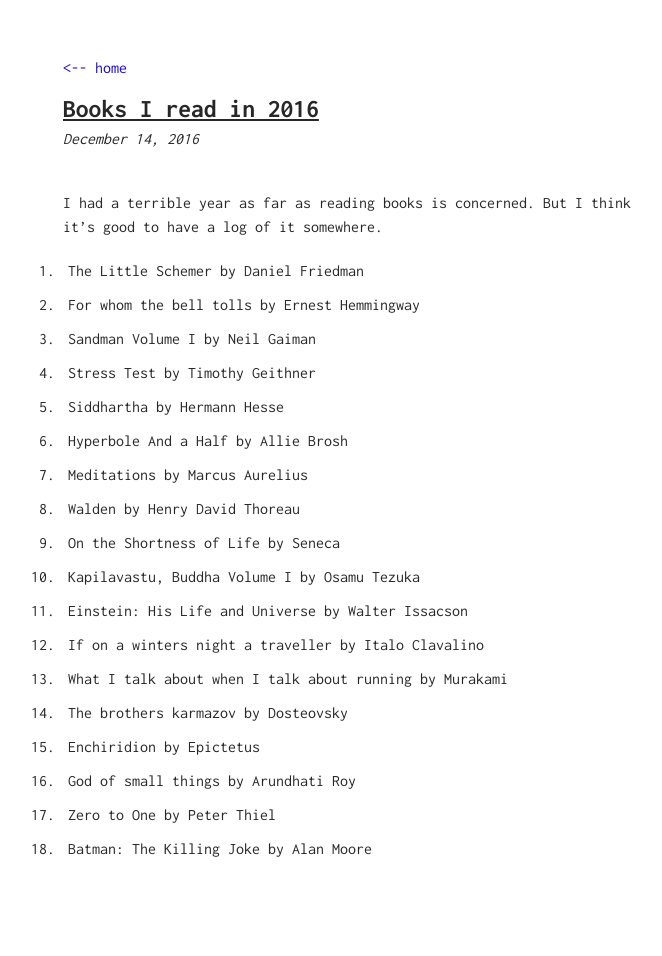
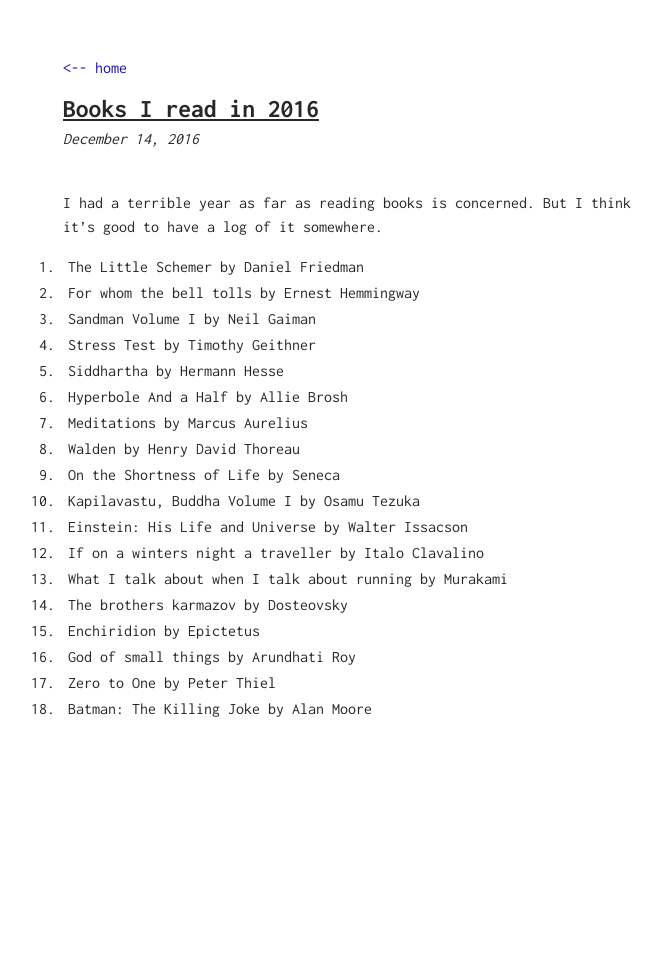
Before and after one commit to sukunrt/sukunrt.github.io, a Jekyll site: the page built from _posts/2016-12-14-Books_I_Read_in_2016.md, in a window 1280 px wide. Shown: the whole page, without its empty margins (277-939 px from the left). Built offline with Jekyll 4.4.1, drawn with Linux system fonts in a browser that asks for light colours; after the commit the page ends 900 px from its top, so only the background shows below that.

Commit message:
Fix line height

```diff
--- a/assets/css/main.scss
+++ b/assets/css/main.scss
@@ -149,7 +149,6 @@ ul {
 	li {
             padding: 5px;
             padding-left: 5px;
-	    line-height: 150%;
             @media screen and (max-width: $br) {
                 padding: 10px 0 10px 0;
             }
```
